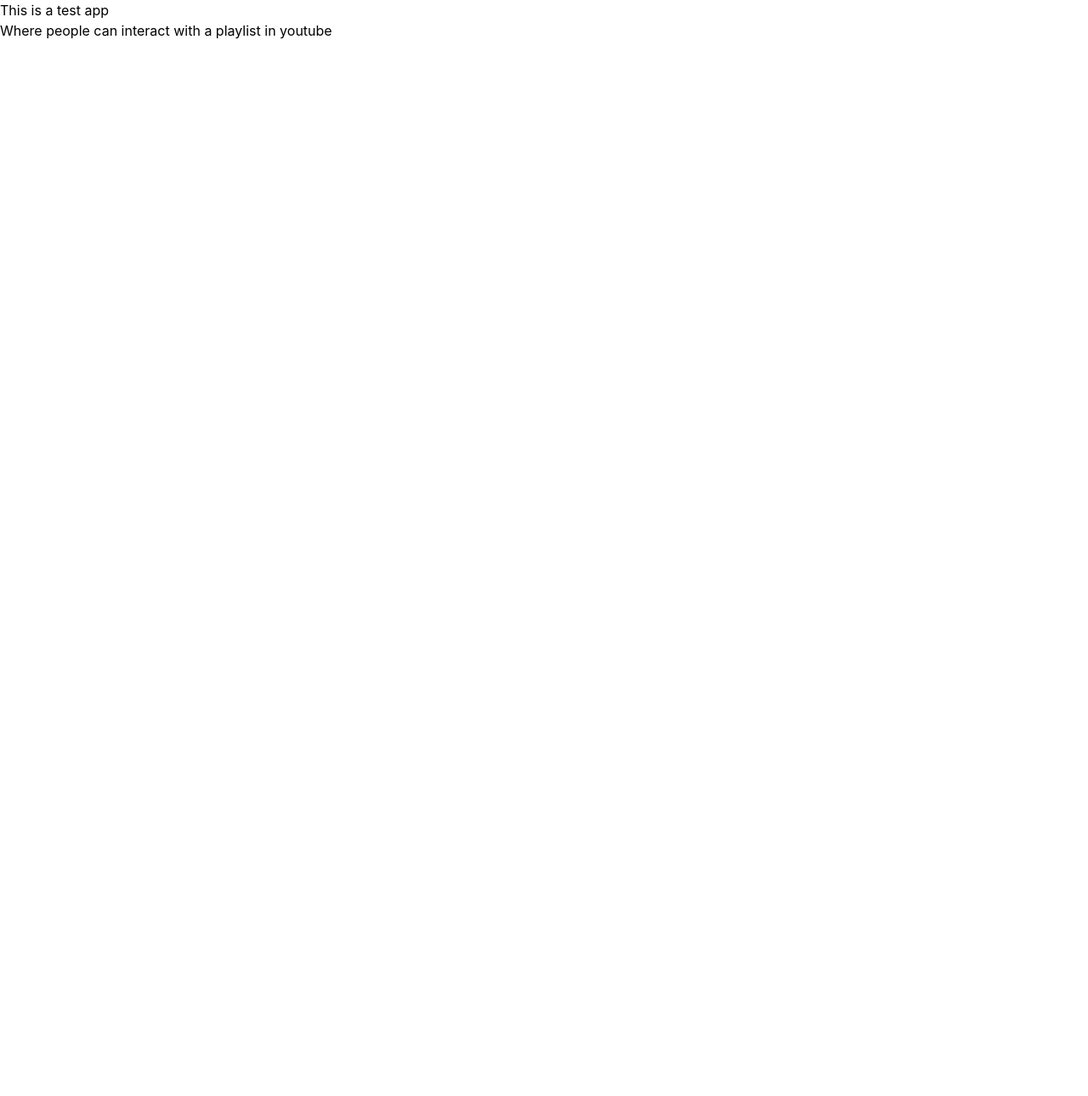
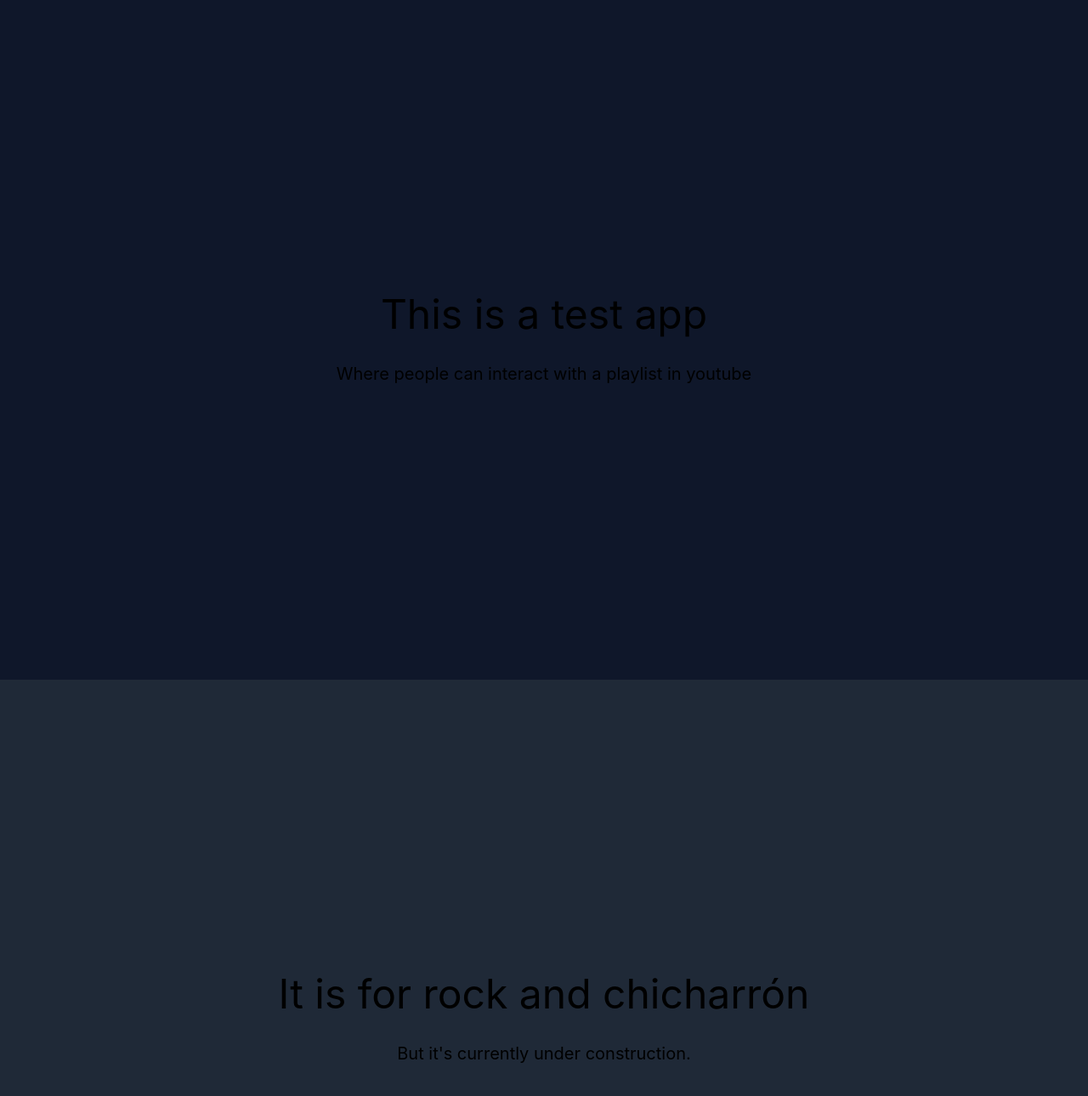
Before and after one commit to xV0lk/r-and-ch, a Next.js app: page / in a window 1280 px wide. Shown: the top 1290 px of the page at 85% size. Before the commit the page ends 800 px from the top, so only its background shows below. Built offline with nearby package versions, Linux system fonts and the light colour scheme.

Commit message:
Landing page test styles

```diff
--- a/pages/index.tsx
+++ b/pages/index.tsx
@@ -5,10 +5,20 @@ import styles from '../styles/Home.module.css';
 
 const Home: NextPage = () => {
   return (
-    <div>
-      <h1>This is a test app</h1>
-      <h2>Where people can interact with a playlist in youtube</h2>
-    </div>
+    <>
+      <div className="flex flex-col justify-center text-center align-middle h-screen bg-slate-900">
+        <h1 className="text-5xl h-20">This is a test app</h1>
+        <div className="h-15" />
+        <h2 className="text-xl">
+          Where people can interact with a playlist in youtube
+        </h2>
+      </div>
+      <div className="flex flex-col justify-center text-center align-middle h-screen bg-gray-800">
+        <h1 className="text-5xl h-20">It is for rock and chicharrón</h1>
+        <div className="h-15" />
+        <h2 className="text-xl">But it's currently under construction.</h2>
+      </div>
+    </>
   );
 };
 
```
